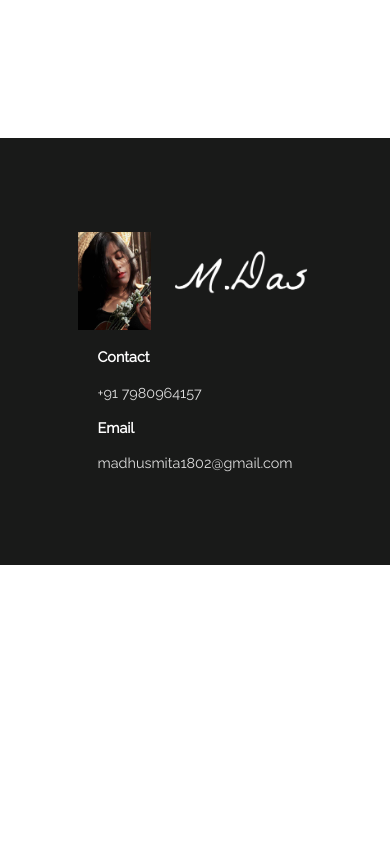
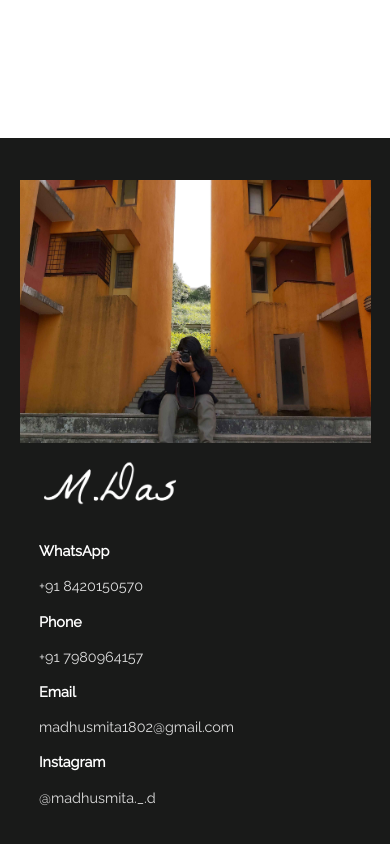
Before and after one commit to Madhu1899/Madhu-Profile, a React (Create React App) app: page / in a window 390 px wide. Shown: the part 6192-7036 px from the top of the page. Before the commit the page ends 6757 px from the top, so only its background shows below. Built offline with nearby package versions, Linux system fonts and the light colour scheme.

Commit message:
updated footer

```diff
--- a/src/components/Footer.css
+++ b/src/components/Footer.css
@@ -9,7 +9,7 @@ footer {
   background-color: #191A19;
 }
 
-#identity, #contactInfo {
+#photo, #contactInfo {
   display: flex;
   justify-content: center;
   align-items: flex-start;
@@ -17,13 +17,13 @@ footer {
 }
 
 #madhu {
-  height: 25vw;
+  width: 25vw;
   margin: 2.5vw;
 }
 
 #sign {
   height: 5rem;
-  margin: 2.5vw;
+  margin: 0 2.5vw 2.5vw 0;
   filter: invert();
 }
 
@@ -42,3 +42,20 @@ footer > section > p {
 footer > section > p > strong {
   color: #FFFFFF;
 }
+
+@media only screen and (max-width: 815px) {
+  footer {
+    padding: 5vh 5vw;
+  }
+
+  #madhu {
+    width: 90vw;
+    height: 67.5vw;
+    margin: 0;
+    object-fit: cover;
+  }
+
+  #contactInfo {
+    width: 100%;
+  }
+}
--- a/src/components/Footer.js
+++ b/src/components/Footer.js
@@ -5,13 +5,15 @@ import './Footer.css'
 function Footer() {
   return (
     <footer>
-      <section id='identity'>
+      <section id='photo'>
         <img id='madhu' src={ process.env.PUBLIC_URL + `/images/madhu.jpg` } alt="Madhusmita Das" />
-        <img id='sign' src={ process.env.PUBLIC_URL + `/images/signature.png` } alt="Madhusmita Das" />
       </section>
       <section id='contactInfo'>
-        <p><strong>Contact</strong><br/>+91 7980964157</p>
+        <img id='sign' src={ process.env.PUBLIC_URL + `/images/signature.png` } alt="Madhusmita Das" />
+        <p><strong>WhatsApp</strong><br/>+91 8420150570</p>
+        <p><strong>Phone</strong><br/>+91 7980964157</p>
         <p><strong>Email</strong><br/>madhusmita1802@gmail.com</p>
+        <p><strong>Instagram</strong><br/>@madhusmita._.d</p>
       </section>
     </footer>
   )
```
Also changed, not shown: public/images/madhu.jpg.
